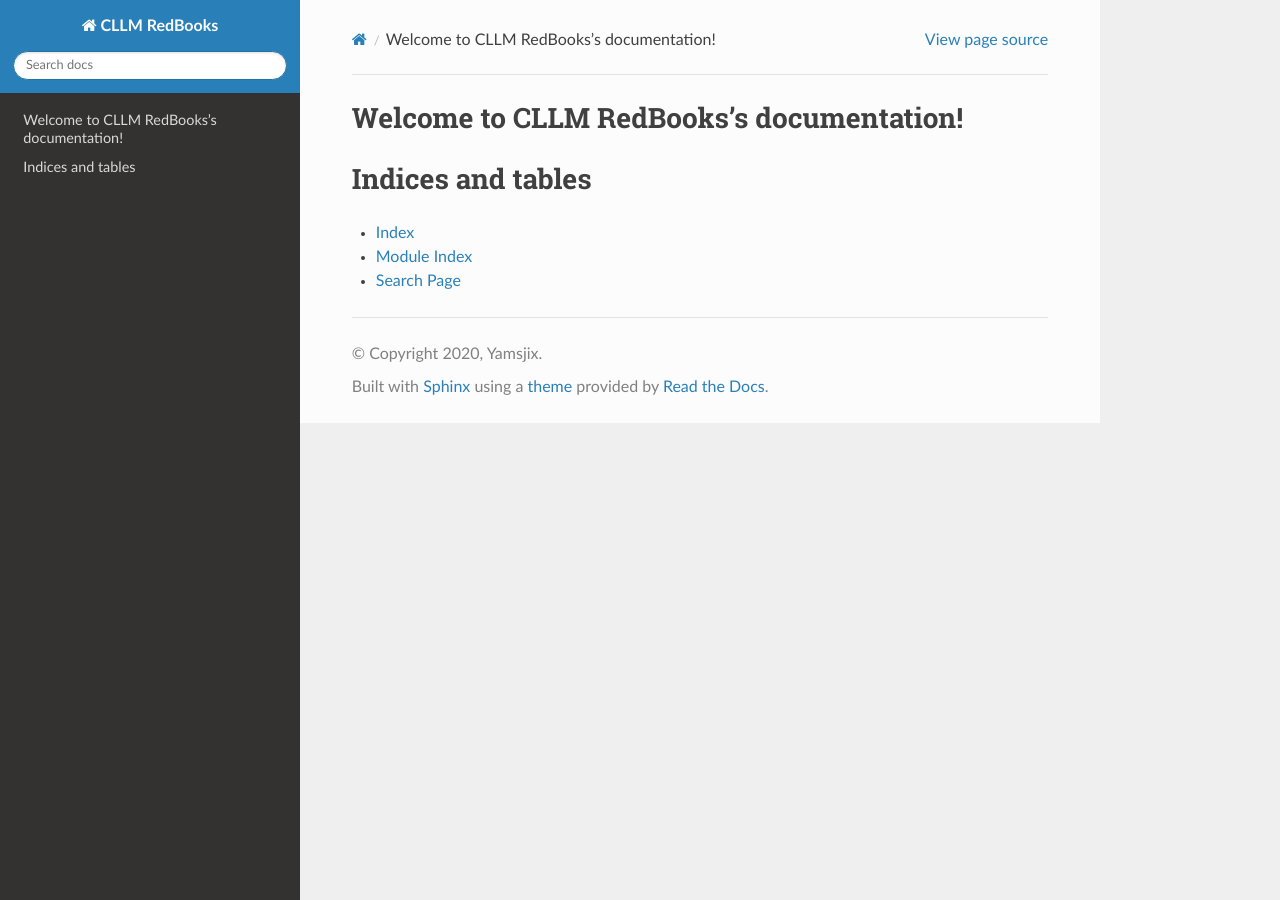
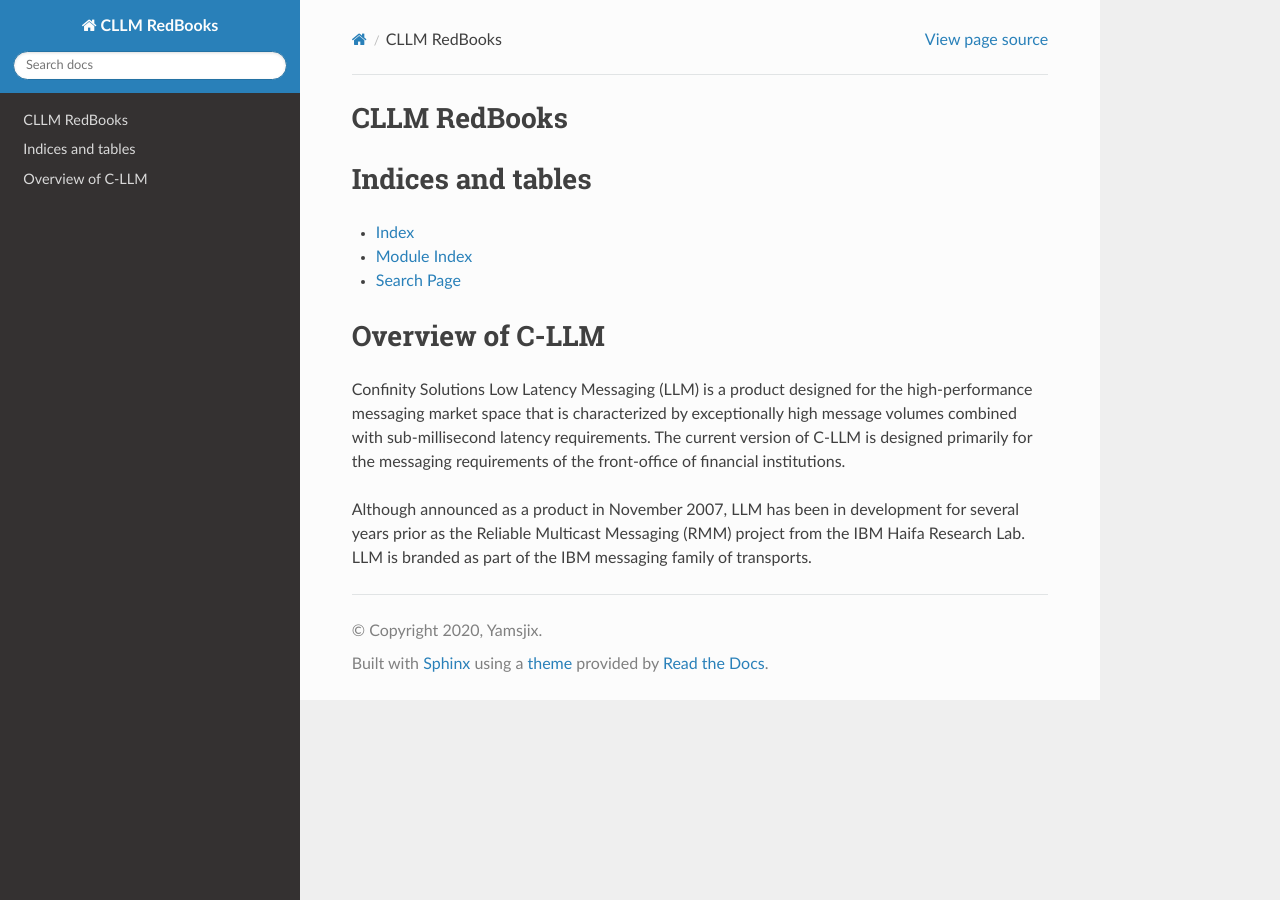
Before and after one commit to yamsjix/Project-T, a Sphinx documentation site: the page built from ConfinityRST/source/index.rst, in a window 1280 px wide. Built offline with Sphinx 7.4.7 and the Read the Docs theme 2.0.0, drawn with Linux system fonts in a browser that asks for light colours.

Commit message:
Update index.rst

```diff
--- a/ConfinityRST/source/index.rst
+++ b/ConfinityRST/source/index.rst
@@ -1,15 +1,8 @@
-.. CLLM RedBooks documentation master file, created by
-   sphinx-quickstart on Thu Oct 15 21:10:59 2020.
-   You can adapt this file completely to your liking, but it should at least
-   contain the root `toctree` directive.
-
-Welcome to CLLM RedBooks's documentation!
-=========================================
-
+CLLM RedBooks
+==================
 .. toctree::
    :maxdepth: 2
    :caption: Contents:
-
 
 
 Indices and tables
@@ -18,3 +11,17 @@
 * :ref:`genindex`
 * :ref:`modindex`
 * :ref:`search`
+
+Overview of C-LLM
+=========================================
+
+Confinity Solutions Low Latency Messaging (LLM) is a product designed for the
+high-performance messaging market space that is characterized by exceptionally
+high message volumes combined with sub-millisecond latency requirements. The
+current version of C-LLM is designed primarily for the messaging requirements of
+the front-office of financial institutions.
+
+Although announced as a product in November 2007, LLM has been in
+development for several years prior as the Reliable Multicast Messaging (RMM)
+project from the IBM Haifa Research Lab. LLM is branded as part of the IBM
+messaging family of transports.
```
